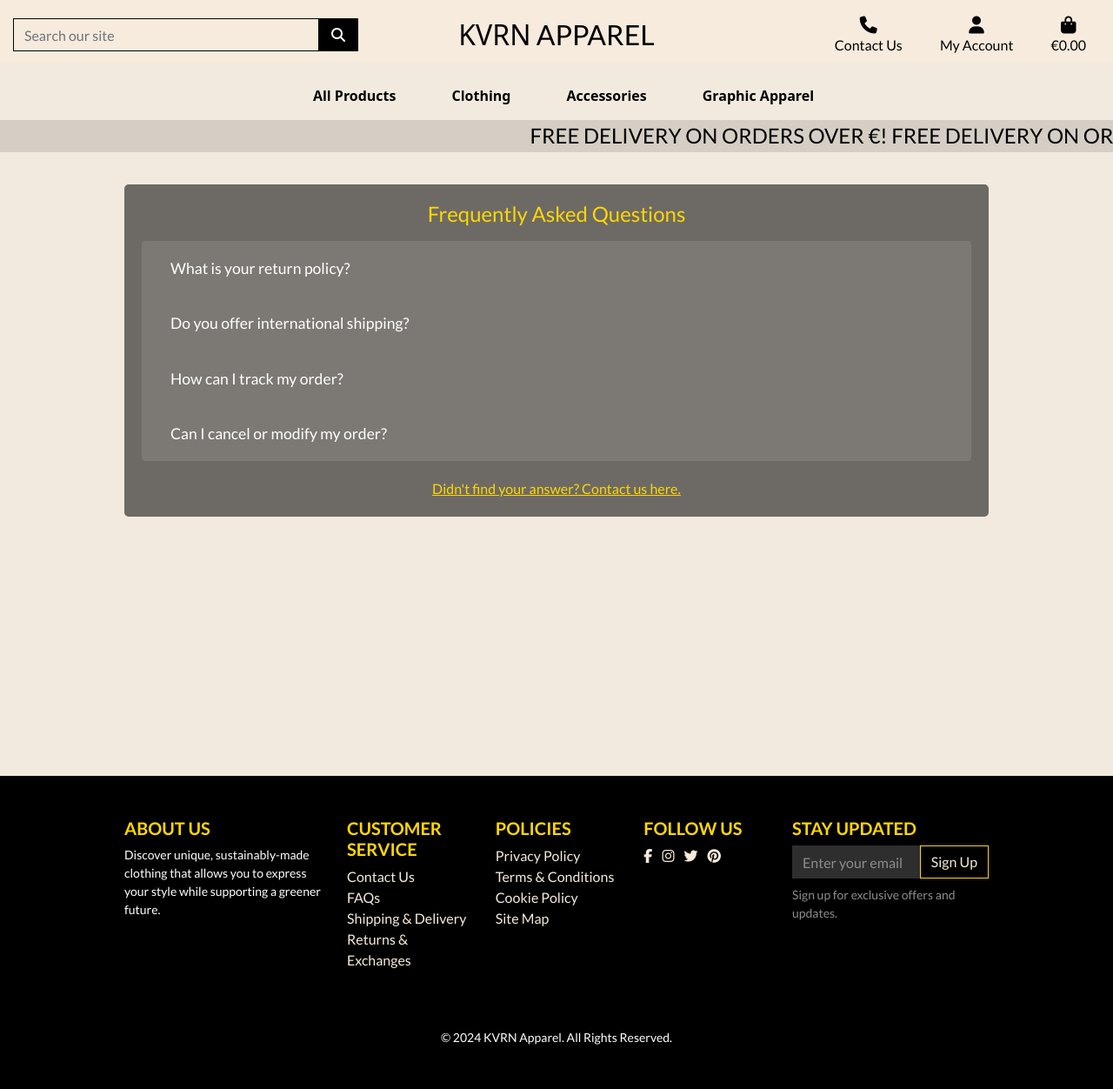
After one commit to SimonMoynihan33/KVRN-Apparel, a Django app: template info/templates/info/faq.html in a window 1280 px wide. The commit adds this page. Shown: the whole page at 87% size. Run offline with Django 5.2, Linux system fonts and the light colour scheme; the template is opened without the code that fills it, so the values that code supplies are empty; some libraries are stand-ins or nearby versions; some web fonts are replaced.

Commit message:
Use AI to implement FAQ accordion

```diff
--- /dev/null
+++ b/info/static/info/css/faq.css
@@ -0,0 +1,69 @@
+/* FAQ Section Styles */
+.faq-section {
+    font-size: 1.1rem;
+    color: #fff;
+    background-color: rgba(0, 0, 0, 0.55);
+    padding: 20px;
+    border-radius: 5px;
+    margin-bottom: 50px;
+}
+
+.faq-section h2 {
+    font-size: 1.5rem;
+    margin-bottom: 1rem;
+    color: #ffd700;
+    text-align: center;
+}
+
+.faq-section .accordion .card {
+    background-color: transparent;
+    border: none;
+    color: #ffffff;
+}
+
+.faq-section .accordion .card-header {
+    background-color: rgba(255, 255, 255, 0.1);
+    border: none;
+}
+
+.faq-section .accordion .card-header button {
+    color: #ffffff;
+    font-size: 1.1rem;
+    text-align: left;
+    width: 100%;
+}
+
+.faq-section .accordion .card-header button:hover {
+    color: #ffffff;
+    background-color: rgba(255, 255, 255, 0.2);
+}
+
+.faq-section .accordion .card-body {
+    background-color: rgba(255, 255, 255, 0.2);
+    color: #ffffff;
+    border-top: 1px solid #ffd700;
+}
+
+.faq-section .accordion .card-body p {
+    font-size: 1rem;
+    margin: 10px;
+}
+
+/* CTA Link to About Page */
+.faq-cta {
+    display: block;
+    margin-top: 20px;
+    text-align: center;
+    font-size: 1rem;
+    color: #ffd700;
+    text-decoration: underline;
+}
+
+.faq-link {
+    color: #ffd700;
+    text-decoration: underline;
+}
+
+.faq-cta:hover {
+    color: #ffffff;
+}
--- /dev/null
+++ b/info/templates/info/faq.html
@@ -0,0 +1,102 @@
+{% extends "base.html" %}
+{% load static %}
+
+{% block extra_css %}
+<link rel="stylesheet" href="{% static 'info/css/faq.css' %}">
+{% endblock %}
+
+{% block page_header %}
+<div class="container header-container">
+    <div class="row">
+        <div class="col"></div>
+    </div>
+</div>
+{% endblock %}
+
+{% block content %}
+<div class="overlay"></div>
+<div class="container py-5">
+    <div class="row">
+        <div class="col-12">
+            <section class="faq-section">
+                <h2>Frequently Asked Questions</h2>
+                <!-- AI implemented using bootstrap faq accordion -->
+                <div class="accordion" id="faqAccordion">
+                    <!-- FAQ Item 1 -->
+                    <div class="card">
+                        <div class="card-header" id="faqHeading1">
+                            <h5 class="mb-0">
+                                <button class="btn btn-link collapsed" type="button" data-toggle="collapse"
+                                    data-target="#faq1" aria-expanded="false" aria-controls="faq1">
+                                    What is your return policy?
+                                </button>
+                            </h5>
+                        </div>
+                        <div id="faq1" class="collapse" aria-labelledby="faqHeading1" data-parent="#faqAccordion">
+                            <div class="card-body">
+                                <p>We offer a 30-day return policy on all items. Items must be in their original
+                                    condition and packaging.</p>
+                            </div>
+                        </div>
+                    </div>
+                    <!-- FAQ Item 2 -->
+                    <div class="card">
+                        <div class="card-header" id="faqHeading2">
+                            <h5 class="mb-0">
+                                <button class="btn btn-link collapsed" type="button" data-toggle="collapse"
+                                    data-target="#faq2" aria-expanded="false" aria-controls="faq2">
+                                    Do you offer international shipping?
+                                </button>
+                            </h5>
+                        </div>
+                        <div id="faq2" class="collapse" aria-labelledby="faqHeading2" data-parent="#faqAccordion">
+                            <div class="card-body">
+                                <p>Yes, we ship internationally. Shipping times and costs vary depending on your
+                                    location.</p>
+                            </div>
+                        </div>
+                    </div>
+                    <!-- FAQ Item 3 -->
+                    <div class="card">
+                        <div class="card-header" id="faqHeading3">
+                            <h5 class="mb-0">
+                                <button class="btn btn-link collapsed" type="button" data-toggle="collapse"
+                                    data-target="#faq3" aria-expanded="false" aria-controls="faq3">
+                                    How can I track my order?
+                                </button>
+                            </h5>
+                        </div>
+                        <div id="faq3" class="collapse" aria-labelledby="faqHeading3" data-parent="#faqAccordion">
+                            <div class="card-body">
+                                <p>We do not currently offer order tracking. Please contact us at kvrnapparel@gmail.com
+                                    if your order has taken longer than the specified period for your location. Delivery
+                                    information can be accessed <a href="{% url 'about' %}" class="faq-link">here</a>
+                                </p>
+                            </div>
+                        </div>
+                    </div>
+                    <!-- FAQ Item 4 -->
+                    <div class="card">
+                        <div class="card-header" id="faqHeading4">
+                            <h5 class="mb-0">
+                                <button class="btn btn-link collapsed" type="button" data-toggle="collapse"
+                                    data-target="#faq4" aria-expanded="false" aria-controls="faq4">
+                                    Can I cancel or modify my order?
+                                </button>
+                            </h5>
+                        </div>
+                        <div id="faq4" class="collapse" aria-labelledby="faqHeading4" data-parent="#faqAccordion">
+                            <div class="card-body">
+                                <p>Orders can be modified or canceled within 24 hours of purchase. Please contact us as
+                                    soon as possible for assistance.</p>
+                            </div>
+                        </div>
+                    </div>
+                </div>
+                <!-- Call to Action Link to About Page -->
+                <a href="{% url 'about' %}" class="faq-cta">Didn't find your answer? Contact us here.</a>
+            </section>
+        </div>
+    </div>
+</div>
+{% endblock %}
--- a/info/urls.py
+++ b/info/urls.py
@@ -6,4 +6,5 @@ urlpatterns = [
     path(
         'admin/messages/', views.contact_messages_view, name='contact_messages'
         ),
+    path('faq/', views.faq_page, name='faq'),
 ]
--- a/kvrn_apparel/settings.py
+++ b/kvrn_apparel/settings.py
@@ -28,7 +28,7 @@ BASE_DIR = Path(__file__).resolve().parent.parent
 SECRET_KEY = os.environ.get("SECRET_KEY", "")
 
 # SECURITY WARNING: don't run with debug turned on in production!
-DEBUG = True
+DEBUG = 'DEVELOPMENT' in os.environ
 
 ALLOWED_HOSTS = [
     'kvrn-apparel-4bc2d092ebd6.herokuapp.com',
--- a/templates/base.html
+++ b/templates/base.html
@@ -185,9 +185,10 @@
                 <h5 class="text-uppercase">Customer Service</h5>
                 <ul class="list-unstyled">
                     <li><a href="{% url 'about' %}" class="footer-link">Contact Us</a></li>
-                    <li><a href="#" class="footer-link">FAQs</a></li>
-                    <li><a href="#" class="footer-link">Shipping & Delivery</a></li>
-                    <li><a href="#" class="footer-link">Returns & Exchanges</a></li>
+                    <li><a href="{% url 'faq' %}" class="footer-link">FAQs</a></li>
+                    <li><a href="{% url 'about' %}#shipping-delivery" class="footer-link">Shipping & Delivery</a></li>
+                    <li><a href="{% url 'about' %}#returns-exchanges" class="footer-link">Returns & Exchanges</a></li>
+
                 </ul>
             </div>
 
```
Also changed, not shown: info/static/info/css/about.css (+0 -7 lines), info/static/info/css/messages.css (+2 -7 lines), info/templates/info/about.html (+8 -8 lines), info/templates/info/messages_list.html (+4 -5 lines), info/views.py (+7 -1 lines).
